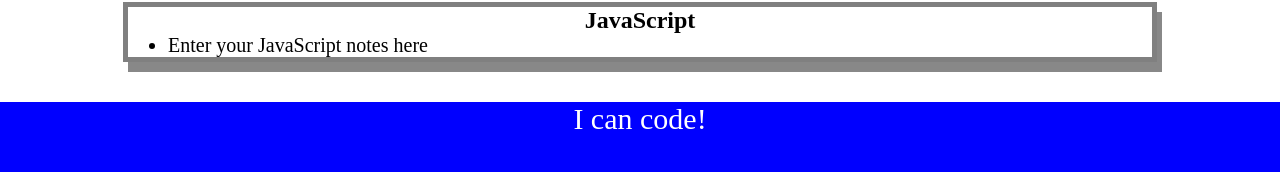
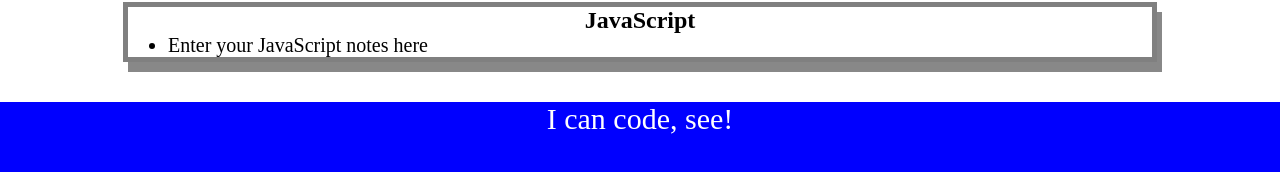
Before and after one commit to AndrewJStew/prework-study-guide, a plain HTML site: page index.html in a window 1280 px wide. Shown: the part 596-768 px from the top of the page. Drawn offline with Linux system fonts and the light colour scheme.

Commit message:
even more js becuase first commit failed

```diff
--- a/index.html
+++ b/index.html
@@ -50,7 +50,7 @@
     </main>
 
     <footer>
-      <p>I can code!</p>
+      <p>I can code, see!</p>
     </footer>
     <script src="./assets/script.js"></script>
   </body>
```
Also changed, not shown: assets/script.js (line endings or trailing spaces).
